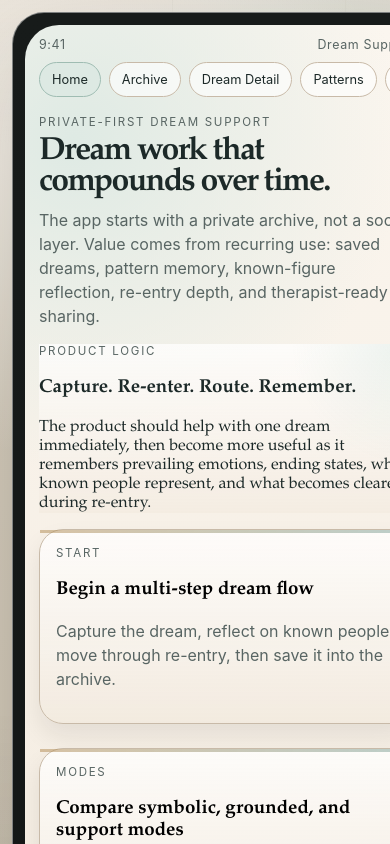
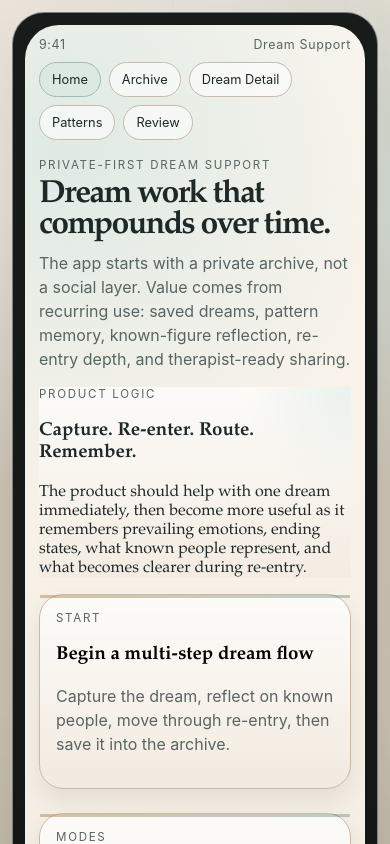
Before and after one commit to alexdg1/dream_app, a Next.js app: page / in a window 390 px wide. Shown: the top 844 px of the page. Built offline with nearby package versions, Linux system fonts and the light colour scheme.

Commit message:
Improve mobile nav tap behavior

```diff
--- a/app/globals.css
+++ b/app/globals.css
@@ -35,6 +35,10 @@ body::before {
     linear-gradient(180deg, rgba(255,255,255,0.16), transparent 17%, transparent 84%, rgba(18,24,23,0.04));
 }
 button, input, textarea, select { font: inherit; }
+button {
+  touch-action: manipulation;
+  -webkit-tap-highlight-color: transparent;
+}
 .app-shell {
   max-width: 1480px;
   margin: 0 auto;
@@ -85,11 +89,13 @@ button, input, textarea, select { font: inherit; }
   display: none;
   gap: 8px;
   padding: 12px 18px 0;
-  overflow-x: auto;
-  -webkit-overflow-scrolling: touch;
+  flex-wrap: wrap;
+  overflow: visible;
+  position: relative;
+  z-index: 3;
 }
 .mobile-screen-link {
-  flex: 0 0 auto;
+  flex: 0 1 auto;
   border: 1px solid var(--line);
   background: rgba(255,255,255,0.62);
   color: var(--ink);
```
